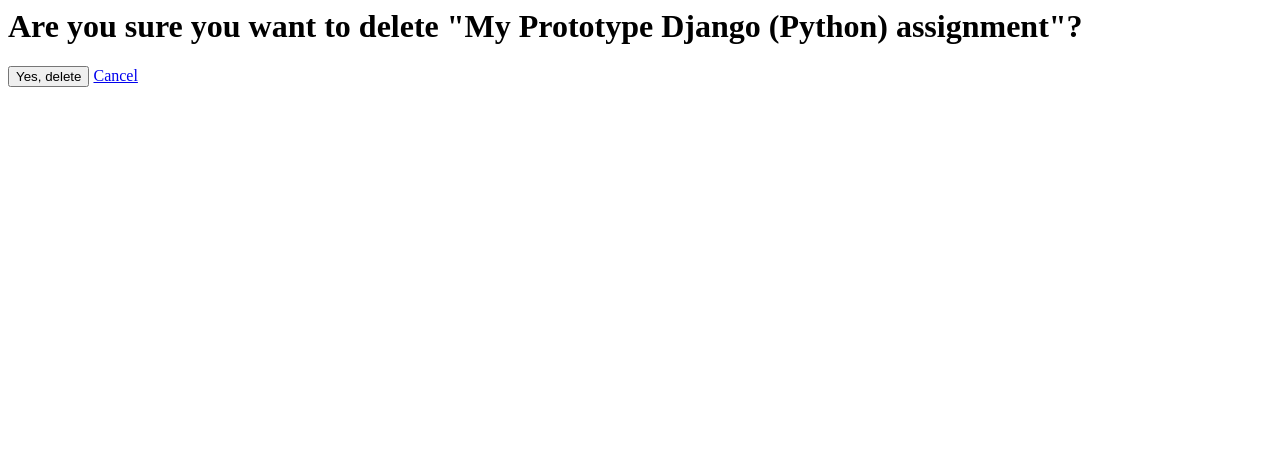
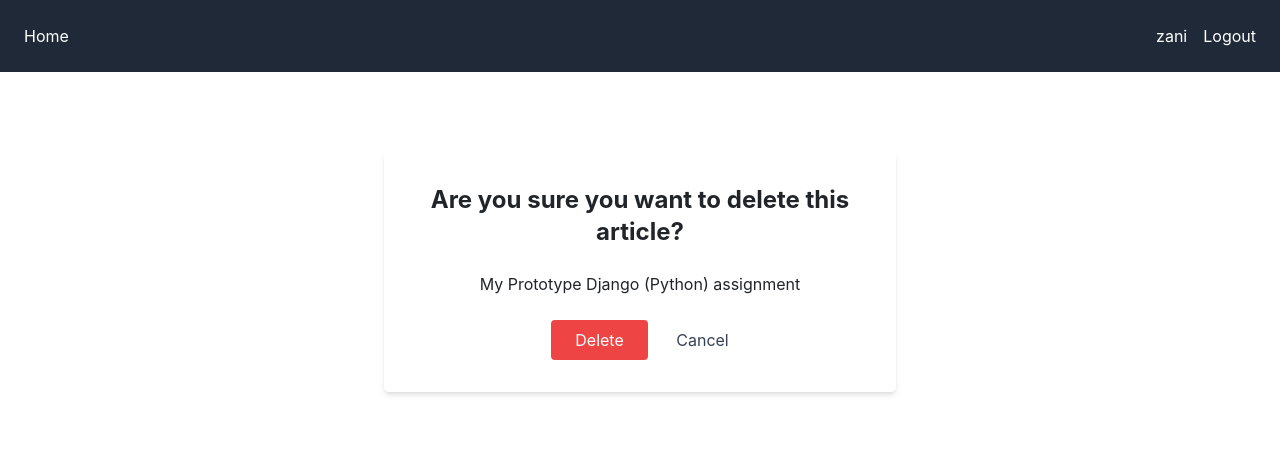
Before and after one commit to Zani10/Prototype-Django-Python, a Django app: page /article/1/delete/ in a window 1280 px wide. Shown: the top 471 px of the page. Run offline with Django 5.2, Linux system fonts and the light colour scheme; a user stored in the database is signed in; data comes from the database, SQL or seed files in the repository; both versions use the stored data as it was after the commit; some libraries are stand-ins or nearby versions.

Commit message:
feat: edit & delete articles functionality & styling.

```diff
--- a/mysite/forms.py
+++ b/mysite/forms.py
@@ -7,7 +7,11 @@
 class ArticleForm(forms.ModelForm):
     class Meta:
         model = Article
-        fields = ['title', 'content']  # List of fields to include in the form
+        fields = ['title', 'content']
+        widgets = {
+            'title': forms.TextInput(attrs={'class': 'form-control', 'placeholder': 'Enter title'}),
+            'content': forms.Textarea(attrs={'class': 'form-control', 'placeholder': 'Enter content'}),
+        }
 
 class CommentForm(forms.ModelForm):
     class Meta:
--- a/mysite/static/css/output.css
+++ b/mysite/static/css/output.css
@@ -638,8 +638,16 @@
   margin-top: 3rem;
 }
 
+.ml-4 {
+  margin-left: 1rem;
+}
+
 .block {
   display: block;
+}
+
+.inline-block {
+  display: inline-block;
 }
 
 .inline {
@@ -676,6 +684,10 @@
 
 .max-w-3xl {
   max-width: 48rem;
+}
+
+.max-w-lg {
+  max-width: 32rem;
 }
 
 .transform {
@@ -791,6 +803,11 @@
 .bg-gray-200 {
   --tw-bg-opacity: 1;
   background-color: rgb(229 231 235 / var(--tw-bg-opacity));
+}
+
+.bg-red-500 {
+  --tw-bg-opacity: 1;
+  background-color: rgb(239 68 68 / var(--tw-bg-opacity));
 }
 
 .p-4 {
@@ -920,6 +937,16 @@
   color: rgb(75 85 99 / var(--tw-text-opacity));
 }
 
+.text-green-500 {
+  --tw-text-opacity: 1;
+  color: rgb(34 197 94 / var(--tw-text-opacity));
+}
+
+.text-red-500 {
+  --tw-text-opacity: 1;
+  color: rgb(239 68 68 / var(--tw-text-opacity));
+}
+
 .shadow-md {
   --tw-shadow: 0 4px 6px -1px rgb(0 0 0 / 0.1), 0 2px 4px -2px rgb(0 0 0 / 0.1);
   --tw-shadow-colored: 0 4px 6px -1px var(--tw-shadow-color), 0 2px 4px -2px var(--tw-shadow-color);
@@ -950,6 +977,10 @@
   transition-duration: 150ms;
 }
 
+.duration-300 {
+  transition-duration: 300ms;
+}
+
 .hover\:scale-105:hover {
   --tw-scale-x: 1.05;
   --tw-scale-y: 1.05;
@@ -971,8 +1002,19 @@
   background-color: rgb(209 213 219 / var(--tw-bg-opacity));
 }
 
+.hover\:bg-red-600:hover {
+  --tw-bg-opacity: 1;
+  background-color: rgb(220 38 38 / var(--tw-bg-opacity));
+}
+
 .hover\:underline:hover {
   text-decoration-line: underline;
+}
+
+.hover\:shadow-lg:hover {
+  --tw-shadow: 0 10px 15px -3px rgb(0 0 0 / 0.1), 0 4px 6px -4px rgb(0 0 0 / 0.1);
+  --tw-shadow-colored: 0 10px 15px -3px var(--tw-shadow-color), 0 4px 6px -4px var(--tw-shadow-color);
+  box-shadow: var(--tw-ring-offset-shadow, 0 0 #0000), var(--tw-ring-shadow, 0 0 #0000), var(--tw-shadow);
 }
 
 @media (min-width: 768px) {
--- a/mysite/templates/delete_article.html
+++ b/mysite/templates/delete_article.html
@@ -1,6 +1,16 @@
-<h1>Are you sure you want to delete "{{ article.title }}"?</h1>
-<form method="post">
-    {% csrf_token %}
-    <button type="submit">Yes, delete</button>
-    <a href="{% url 'article_detail' article.id %}">Cancel</a>
-</form>
+{% extends "base.html" %}
+{% block content %}
+<div class="container mx-auto py-12">
+    <div class="max-w-lg mx-auto bg-white shadow-md rounded-lg p-8 text-center">
+        <h2 class="text-2xl font-bold mb-6">Are you sure you want to delete this article?</h2>
+        <p>{{ article.title }}</p>
+        <form method="POST">
+            {% csrf_token %}
+            <div class="mt-6">
+                <button type="submit" class="bg-red-500 text-white py-2 px-4 rounded hover:bg-red-600 transition">Delete</button>
+                <a href="{% url 'article_detail' article.id %}" class="ml-4 text-gray-700 hover:underline">Cancel</a>
+            </div>
+        </form>
+    </div>
+</div>
+{% endblock %}
```
Also changed, not shown: mysite/templates/add_article.html (+14 -11 lines), mysite/templates/article_detail.html (+9 -2 lines), mysite/templates/edit_article.html (+14 -11 lines), mysite/templates/profile.html (+35 -9 lines), db.sqlite3.
